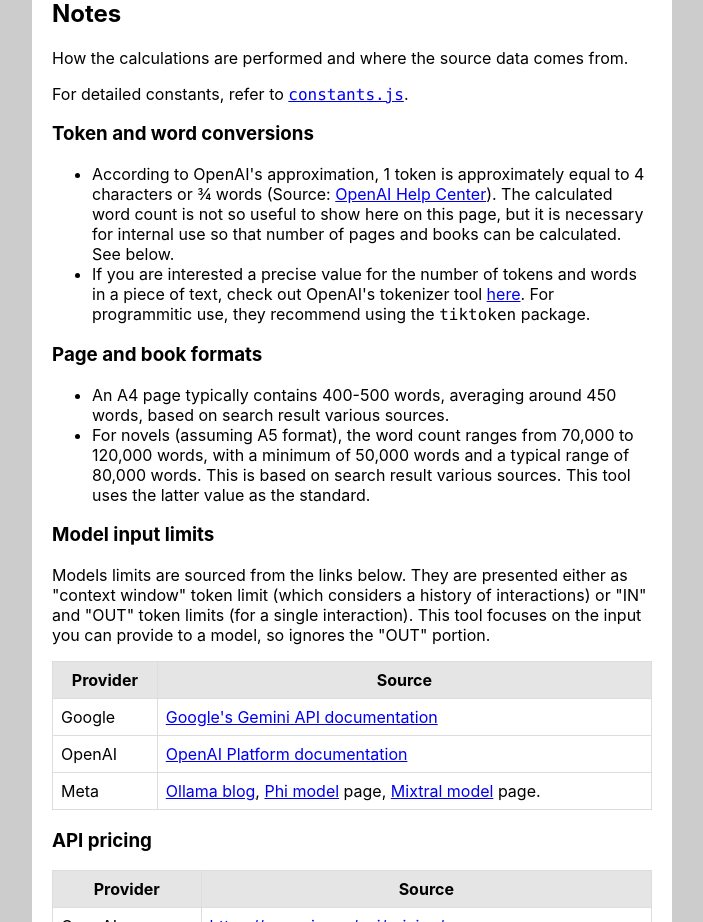
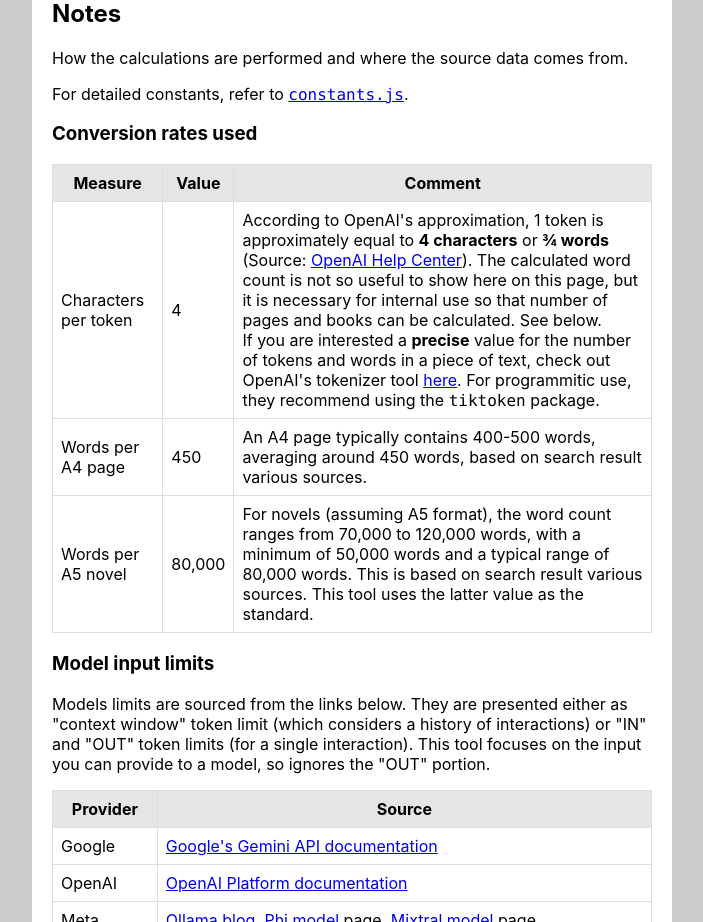
Before and after one commit to MichaelCurrin/token-translator, a React (Create React App) app: page / in a window 1280 px wide. Shown: the part 2100-3022 px from the top of the page, without its empty margins (288-991 px from the left). Built offline with nearby package versions, Linux system fonts and the light colour scheme.

Commit message:
refactor: use table

```diff
--- a/src/components/Notes.jsx
+++ b/src/components/Notes.jsx
@@ -1,3 +1,81 @@
+import {
+  CHARS_PER_TOKEN,
+  WORDS_PER_A4_PAGE,
+  WORDS_PER_A5_BOOK,
+} from '../constants';
+
+const LINK_OPENAI_TOKENS_ARTICLE =
+  'https://help.openai.com/en/articles/4936856-what-are-tokens-and-how-to-count-them';
+const LINK_TOKENIZER = 'https://platform.openai.com/tokenizer';
+
+const CONVERSION_RATES_FIELDS = [
+  {
+    name: 'Measure',
+  },
+  {
+    name: 'Value',
+    alignRight: true,
+  },
+  {
+    name: 'Comment',
+  },
+];
+const CONVERSION_RATES_DATA = [
+  {
+    measure: 'Characters per token',
+    value: CHARS_PER_TOKEN,
+    comment: (
+      <span>
+        According to OpenAI's approximation, 1 token is approximately equal to{' '}
+        <b>4 characters</b> or <b>¾ words</b> (Source:{' '}
+        <a href={LINK_OPENAI_TOKENS_ARTICLE}>OpenAI Help Center</a>
+        ). The calculated word count is not so useful to show here on this page,
+        but it is necessary for internal use so that number of pages and books
+        can be calculated. See below. <br /> If you are interested a{' '}
+        <b>precise</b> value for the number of tokens and words in a piece of
+        text, check out OpenAI's tokenizer tool{' '}
+        <a href={LINK_TOKENIZER}>here</a>. For programmitic use, they recommend
+        using the <code>tiktoken</code> package.
+      </span>
+    ),
+  },
+  {
+    measure: 'Words per A4 page',
+    value: WORDS_PER_A4_PAGE.toLocaleString(),
+    comment:
+      'An A4 page typically contains 400-500 words, averaging around 450 words, based on search result various sources.',
+  },
+  {
+    measure: 'Words per A5 novel',
+    value: WORDS_PER_A5_BOOK.toLocaleString(),
+    comment:
+      'For novels (assuming A5 format), the word count ranges from 70,000 to 120,000 words, with a minimum of 50,000 words and a typical range of 80,000 words. This is based on search result various sources. This tool uses the latter value as the standard.',
+  },
+];
+
+function Table({ data, fields }) {
+  return (
+    <table>
+      <thead>
+        <tr>
+          {fields.map((field) => (
+            <th key={field.name}>{field.name}</th>
+          ))}
+        </tr>
+      </thead>
+      <tbody>
+        {data.map((row) => (
+          <tr key={Math.random()}>
+            {Object.values(row).map((value) => (
+              <td key={value}>{value}</td>
+            ))}
+          </tr>
+        ))}
+      </tbody>
+    </table>
+  );
+}
+
 function Notes() {
   return (
     <div>
@@ -14,44 +92,9 @@
       </p>
 
       <div>
-        <h3>Token and word conversions</h3>
+        <h3>Conversion rates used</h3>
 
-        <ul>
-          <li>
-            According to OpenAI's approximation, 1 token is approximately equal
-            to 4 characters or ¾ words (Source:{' '}
-            <a href="https://help.openai.com/en/articles/4936856-what-are-tokens-and-how-to-count-them">
-              OpenAI Help Center
-            </a>
-            ). The calculated word count is not so useful to show here on this
-            page, but it is necessary for internal use so that number of pages
-            and books can be calculated. See below.
-          </li>
-          <li>
-            If you are interested a precise value for the number of tokens and
-            words in a piece of text, check out OpenAI's tokenizer tool{' '}
-            <a href="https://platform.openai.com/tokenizer">here</a>. For
-            programmitic use, they recommend using the <code>tiktoken</code>{' '}
-            package.
-          </li>
-        </ul>
-      </div>
-
-      <div>
-        <h3>Page and book formats</h3>
-
-        <ul>
-          <li>
-            An A4 page typically contains 400-500 words, averaging around 450
-            words, based on search result various sources.
-          </li>
-          <li>
-            For novels (assuming A5 format), the word count ranges from 70,000
-            to 120,000 words, with a minimum of 50,000 words and a typical range
-            of 80,000 words. This is based on search result various sources.
-            This tool uses the latter value as the standard.
-          </li>
-        </ul>
+        <Table data={CONVERSION_RATES_DATA} fields={CONVERSION_RATES_FIELDS} />
       </div>
 
       <div>
```
